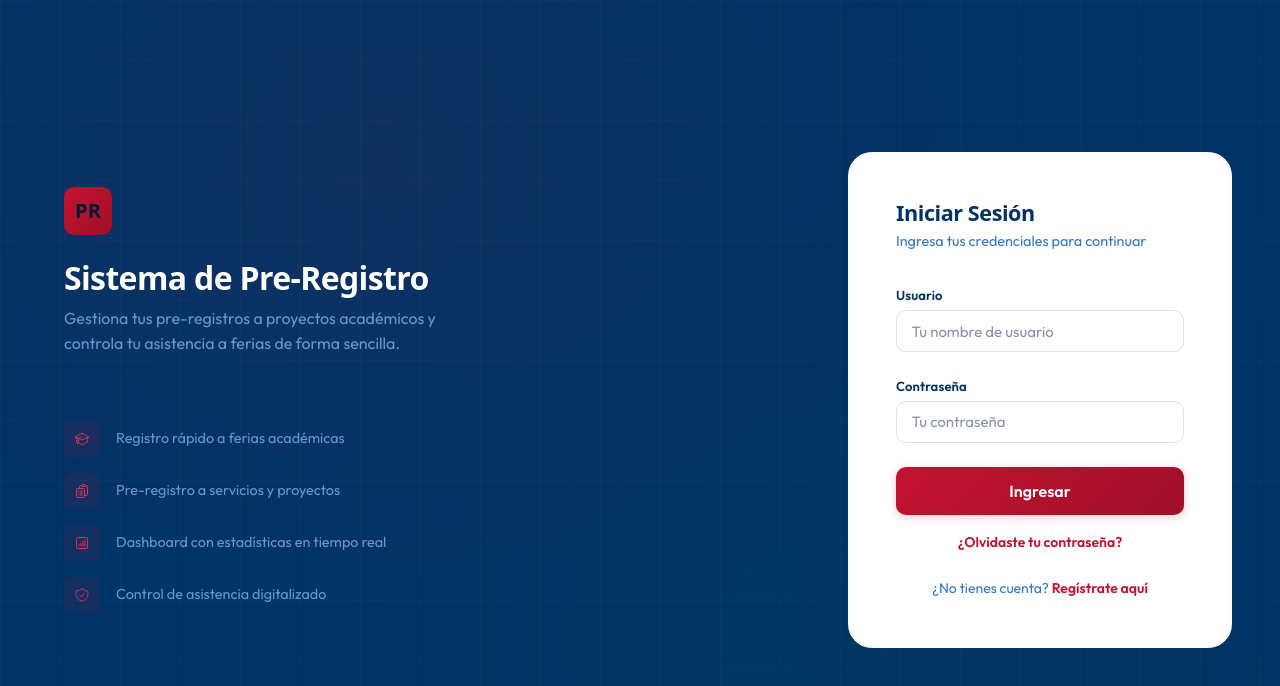
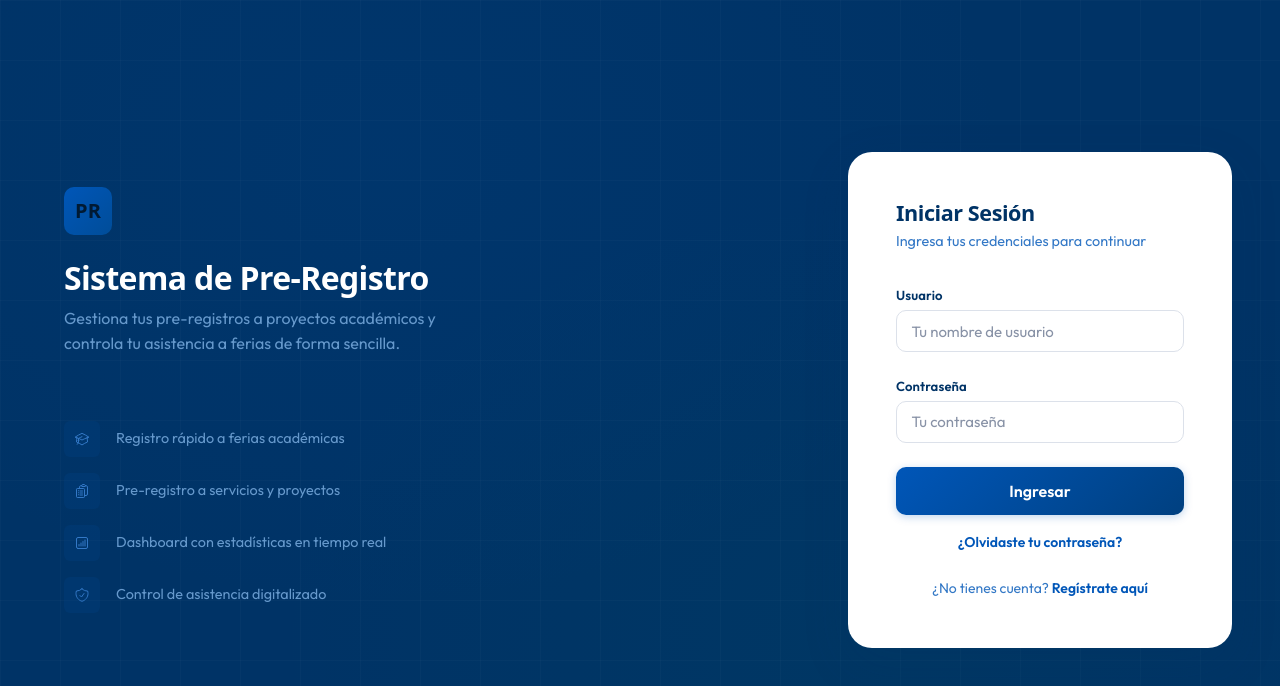
Before and after one commit to Oggm2/registroServicio, a React (Vite) app in the folder proyecto-preregistro/frontend/: page /login in a window 1280 px wide. Shown: the top 686 px of the page. Built offline with nearby package versions, Linux system fonts and the light colour scheme; no server answers; a web font is replaced by a local one.

Commit message:
Update index.css

```diff
--- a/proyecto-preregistro/frontend/src/index.css
+++ b/proyecto-preregistro/frontend/src/index.css
@@ -1,6 +1,6 @@
 /* ═══════════════════════════════════════════
    SISTEMA DE PRE-REGISTRO — Design System
-   Tec de Monterrey: AzulTec + Carmesí + Verde
+   Tec de Monterrey: Azul Fuerte + Azul Claro + Blanco
    ═══════════════════════════════════════════ */
 
 :root {
@@ -12,17 +12,15 @@
   --azultec-500: #0056b8;
   --azultec-400: #3378c6;
   --azultec-300: #6699cc;
-
-  --carmesi-500: #C41230;
-  --carmesi-400: #d4364d;
-  --carmesi-300: #e06070;
-  --carmesi-600: #a00f28;
+  --azultec-200: #99bbdd;
+  --azultec-100: #cce0f0;
+  --azultec-50: #e8f1f9;
 
   --verde-500: #00843D;
   --verde-400: #2ca05a;
   --verde-600: #006b31;
 
-  /* ── Legacy aliases (keep CSS class compat) ── */
+  /* ── Aliases (all point to blue now) ── */
   --navy-900: var(--azultec-900);
   --navy-800: var(--azultec-800);
   --navy-700: var(--azultec-700);
@@ -31,10 +29,10 @@
   --navy-400: var(--azultec-400);
   --navy-300: var(--azultec-300);
 
-  --amber-500: var(--carmesi-500);
-  --amber-400: var(--carmesi-400);
-  --amber-300: var(--carmesi-300);
-  --amber-600: var(--carmesi-600);
+  --amber-500: var(--azultec-500);
+  --amber-400: var(--azultec-400);
+  --amber-300: var(--azultec-300);
+  --amber-600: var(--azultec-600);
 
   --teal-500: var(--verde-500);
   --teal-400: var(--verde-400);
@@ -67,9 +65,9 @@
   --text-muted: var(--gray-400);
   --text-inverse: var(--white);
 
-  --accent: var(--carmesi-500);
-  --accent-hover: var(--carmesi-600);
-  --accent-soft: rgba(196, 18, 48, 0.10);
+  --accent: var(--azultec-500);
+  --accent-hover: var(--azultec-600);
+  --accent-soft: rgba(0, 86, 184, 0.10);
 
   --success: var(--verde-500);
   --success-soft: rgba(0, 132, 61, 0.10);
@@ -82,7 +80,7 @@
   --border-strong: var(--gray-300);
   --sidebar-bg: var(--azultec-800);
   --sidebar-text: var(--azultec-300);
-  --sidebar-active: var(--carmesi-500);
+  --sidebar-active: var(--azultec-400);
 
   /* ── Typography ── */
   --font-display: 'Unbounded', system-ui, sans-serif;
@@ -109,7 +107,7 @@
   --shadow-md: 0 4px 16px rgba(0, 51, 102, 0.08);
   --shadow-lg: 0 8px 32px rgba(0, 51, 102, 0.1);
   --shadow-xl: 0 16px 48px rgba(0, 51, 102, 0.14);
-  --shadow-glow: 0 0 24px rgba(196, 18, 48, 0.2);
+  --shadow-glow: 0 0 24px rgba(0, 86, 184, 0.25);
 
   /* ── Transitions ── */
   --ease-out: cubic-bezier(0.16, 1, 0.3, 1);
@@ -262,7 +260,7 @@ input, select, textarea, button {
   right: 0;
   bottom: 0;
   background:
-    radial-gradient(ellipse at 20% 0%, rgba(196, 18, 48, 0.06) 0%, transparent 60%),
+    radial-gradient(ellipse at 20% 0%, rgba(0, 86, 184, 0.06) 0%, transparent 60%),
     radial-gradient(ellipse at 80% 100%, rgba(0, 132, 61, 0.04) 0%, transparent 60%);
   pointer-events: none;
 }
@@ -355,8 +353,8 @@ input, select, textarea, button {
 }
 
 .sidebar-link.active {
-  background: rgba(196, 18, 48, 0.1);
-  color: var(--carmesi-400);
+  background: rgba(0, 86, 184, 0.1);
+  color: var(--azultec-400);
 }
 
 .sidebar-link.active::before {
@@ -672,14 +670,14 @@ input, select, textarea, button {
 }
 
 .btn-primary {
-  background: linear-gradient(135deg, var(--carmesi-500), var(--carmesi-600));
+  background: linear-gradient(135deg, var(--azultec-500), var(--azultec-700));
   color: var(--white);
-  box-shadow: 0 2px 8px rgba(196, 18, 48, 0.25);
+  box-shadow: 0 2px 8px rgba(0, 86, 184, 0.25);
 }
 
 .btn-primary:hover:not(:disabled) {
   transform: translateY(-1px);
-  box-shadow: 0 4px 16px rgba(196, 18, 48, 0.35);
+  box-shadow: 0 4px 16px rgba(0, 86, 184, 0.35);
 }
 
 .btn-secondary {
@@ -1027,7 +1025,7 @@ input, select, textarea, button {
   position: absolute;
   inset: 0;
   background:
-    radial-gradient(ellipse at 30% 20%, rgba(196, 18, 48, 0.08) 0%, transparent 50%),
+    radial-gradient(ellipse at 30% 20%, rgba(0, 86, 184, 0.08) 0%, transparent 50%),
     radial-gradient(ellipse at 70% 80%, rgba(0, 132, 61, 0.05) 0%, transparent 50%);
   pointer-events: none;
 }
@@ -1103,11 +1101,11 @@ input, select, textarea, button {
   width: 36px;
   height: 36px;
   border-radius: var(--radius-sm);
-  background: rgba(196, 18, 48, 0.1);
+  background: rgba(0, 86, 184, 0.1);
   display: flex;
   align-items: center;
   justify-content: center;
-  color: var(--carmesi-400);
+  color: var(--azultec-400);
   font-size: 1rem;
   flex-shrink: 0;
 }
@@ -1234,7 +1232,7 @@ input, select, textarea, button {
   width: 36px;
   height: 36px;
   border: 3px solid var(--border);
-  border-top-color: var(--carmesi-500);
+  border-top-color: var(--azultec-500);
   border-radius: 50%;
   animation: spin 0.7s linear infinite;
 }
```
